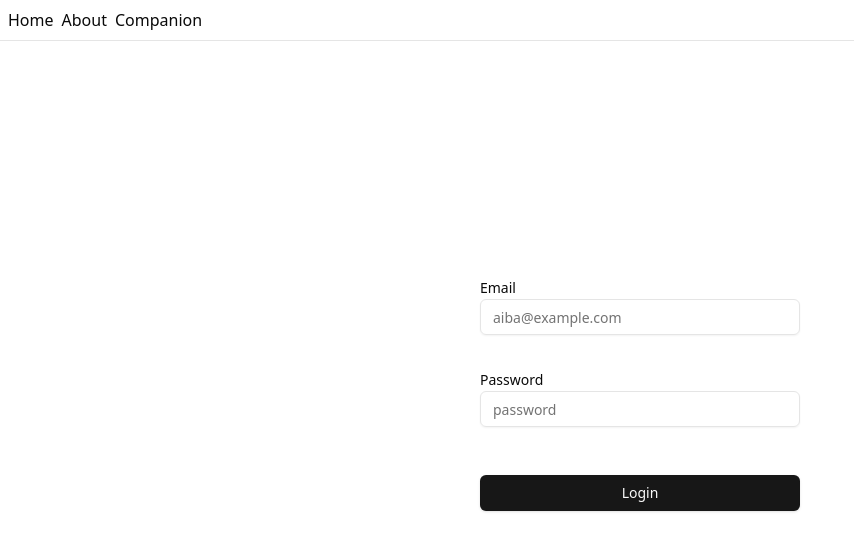
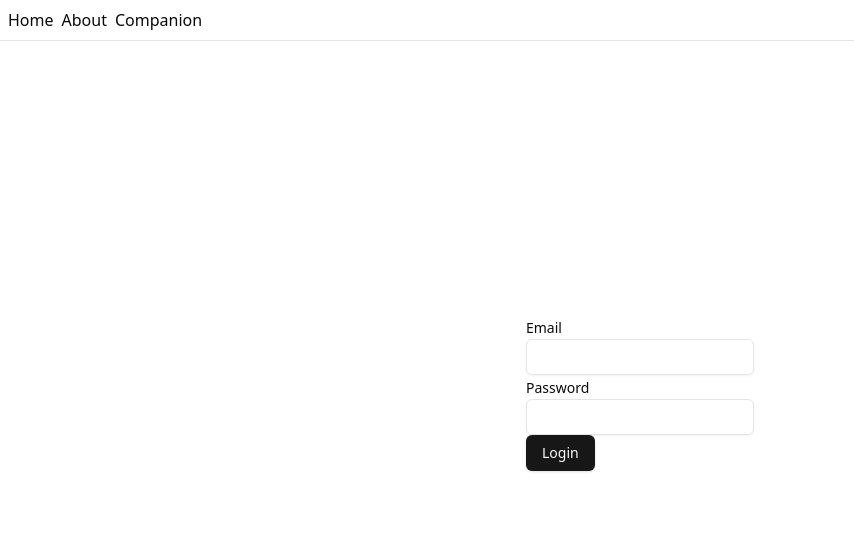
Before and after one commit to sh0n0/aiba, a React (Vite) app in the folder frontend/: page /login in a window 1280 px wide. Shown: the top 550 px of the page, without its empty margins (0-854 px from the left). Built offline with nearby package versions, Linux system fonts and the light colour scheme.

Commit message:
Use React Hook Form

```diff
--- a/frontend/src/routes/login.tsx
+++ b/frontend/src/routes/login.tsx
@@ -1,10 +1,10 @@
 import { loginFetcher } from "@/api/login";
 import { Button } from "@/components/ui/button.tsx";
+import { Form, FormField, FormLabel } from "@/components/ui/form.tsx";
 import { Input } from "@/components/ui/input.tsx";
-import { Label } from "@/components/ui/label.tsx";
 import { useAppStore } from "@/store/store.ts";
 import { createFileRoute, useNavigate } from "@tanstack/react-router";
-import { useState } from "react";
+import { useForm } from "react-hook-form";
 import useSWRMutation from "swr/mutation";
 
 export const Route = createFileRoute("/login")({
@@ -14,13 +14,12 @@ export const Route = createFileRoute("/login")({
 function Login() {
   const setAuth = useAppStore((state) => state.setAuth);
   const navigate = useNavigate({ from: "/login" });
-
-  const [email, setEmail] = useState("");
-  const [password, setPassword] = useState("");
+  const form = useForm({ defaultValues: { email: "", password: "" } });
 
   const { trigger, isMutating, error } = useSWRMutation("sign_in", loginFetcher);
 
-  const onLoginClicked = async () => {
+  const onLoginClicked = async (data: { email: string; password: string }) => {
+    const { email, password } = data;
     const { uid, client, accessToken } = await trigger({ email, password });
     setAuth(uid, client, accessToken);
     await navigate({ to: "/" });
@@ -28,31 +27,30 @@ function Login() {
 
   return (
     <div className="-mt-12 flex h-screen flex-col items-center justify-center">
-      <div className="grid gap-8">
-        <div>
-          <Label htmlFor="email">Email</Label>
-          <Input
-            className="w-80"
-            placeholder="aiba@example.com"
-            value={email}
-            onChange={(e) => setEmail(e.target.value)}
+      <Form {...form}>
+        <form onSubmit={form.handleSubmit(onLoginClicked)}>
+          <FormLabel htmlFor="email">Email</FormLabel>
+          <FormField
+            control={form.control}
+            name="email"
+            render={({ field: { onChange } }) => <Input type={"email"} autoComplete={"email"} onChange={onChange} />}
           />
-        </div>
-        <div>
-          <Label htmlFor="password">Password</Label>
-          <Input
-            className="w-80"
-            placeholder="password"
-            type="password"
-            value={password}
-            onChange={(e) => setPassword(e.target.value)}
+
+          <FormLabel htmlFor="password">Password</FormLabel>
+          <FormField
+            control={form.control}
+            name="password"
+            render={({ field: { onChange } }) => (
+              <Input type={"password"} autoComplete={"current-password"} onChange={onChange} />
+            )}
           />
-        </div>
-      </div>
-      {error && <div className="mt-4 text-red-500">{error.message}</div>}
-      <Button className="mt-12 w-80" onClick={onLoginClicked} disabled={isMutating}>
-        {isMutating ? "Logging in..." : "Login"}
-      </Button>
+
+          <Button type="submit" disabled={isMutating}>
+            {isMutating ? "Logging in..." : "Login"}
+          </Button>
+          {error && <div className="mt-2 text-red-500">Error: {error.message}</div>}
+        </form>
+      </Form>
     </div>
   );
 }
```
